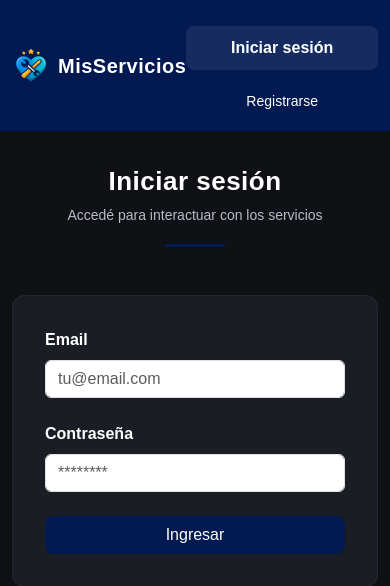
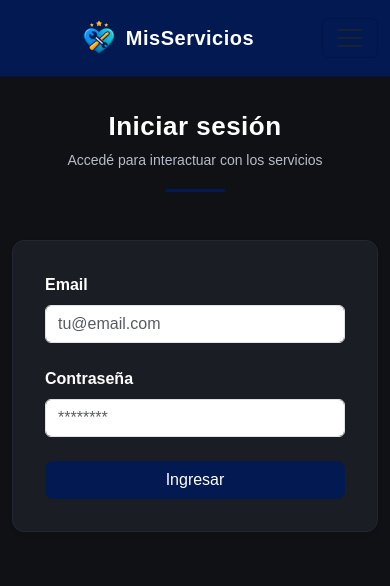
Before and after one commit to CarolinaPlz/MisServicios, a Flask app: a page that uses templates/base.html in a window 390 px wide. Shown: the top 586 px of the page. Run offline with Flask 3, Linux system fonts and the light colour scheme.

Commit message:
Corrección botones2

```diff
--- a/static/css/styles.css
+++ b/static/css/styles.css
@@ -393,6 +393,7 @@ body {
         flex-direction: column;
         width: 100%;
         margin-top: 12px;
+        align-items: center;
     }
 
     .auth-buttons a {
@@ -405,9 +406,10 @@ body {
     }
 }
 
-.auth-buttons .nav-link-custom {
+.nav-link-custom {
     background: rgba(255,255,255,0.08);
     padding: 10px 14px;
     border-radius: 8px;
     font-weight: 600;
+    text-align: center;
 }
--- a/templates/base.html
+++ b/templates/base.html
@@ -16,10 +16,7 @@
 <nav class="navbar navbar-expand-lg navbar-custom">
     <div class="container">
 
-        <!-- fila principal -->
-        <div class="w-100 d-flex align-items-center">
-
-            <!-- LOGO -->
+        <!-- Logo -->
         <a class="navbar-brand d-flex align-items-center gap-2 fw-bold"
            href="{% if current_user.is_authenticated %}
                     {{ url_for('dashboard') }}
@@ -31,19 +28,29 @@
             <span class="logo-text">MisServicios</span>
         </a>
 
-            <!-- BOTONES -->
+        <!-- Botón hamburguesa (solo mobile) -->
+        <button class="navbar-toggler" type="button" data-bs-toggle="collapse" data-bs-target="#navbarContent">
+            <span class="navbar-toggler-icon"></span>
+        </button>
+
+        <!-- Contenido colapsable -->
+        <div class="collapse navbar-collapse justify-content-lg-end text-center" id="navbarContent">
+
             {% if current_user.is_authenticated %}
-            <div class="ms-auto d-flex align-items-center gap-3">
+            <div class="d-flex flex-column flex-lg-row align-items-center gap-3 mt-3 mt-lg-0">
                 ...
             </div>
             {% else %}
-            <div class="auth-buttons ms-auto d-flex align-items-center gap-3">
+            <div class="d-flex flex-column flex-lg-row align-items-center gap-3 mt-3 mt-lg-0">
+
                 <a href="{{ url_for('login') }}" class="nav-link-custom">
                     Iniciar sesión
                 </a>
+
                 <a href="{{ url_for('register') }}" class="btn btn-primary btn-sm">
                     Registrarse
                 </a>
+
             </div>
             {% endif %}
 
```
Lines whose indentation alone changed are shown as unchanged.
